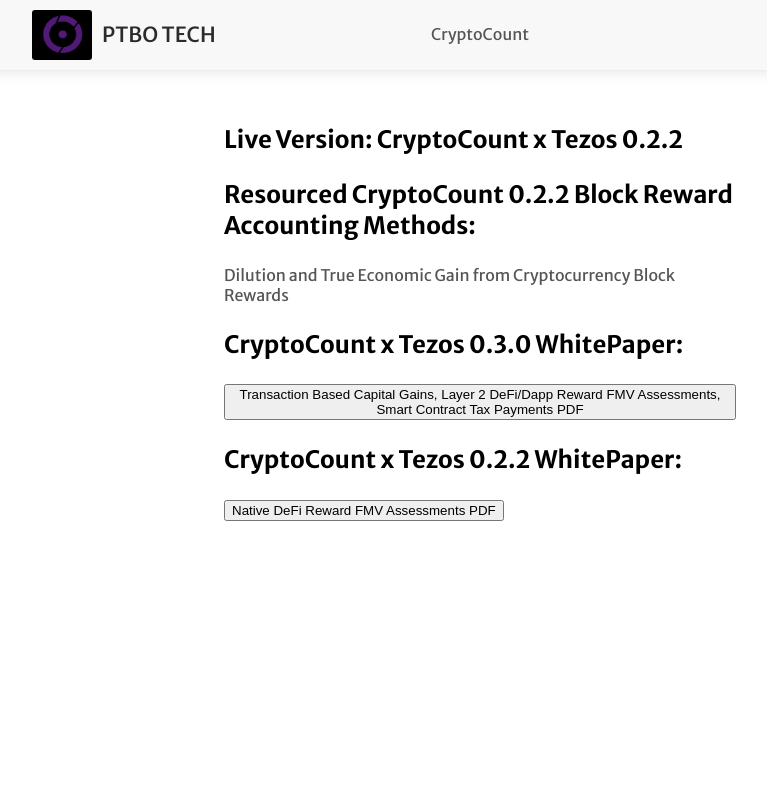
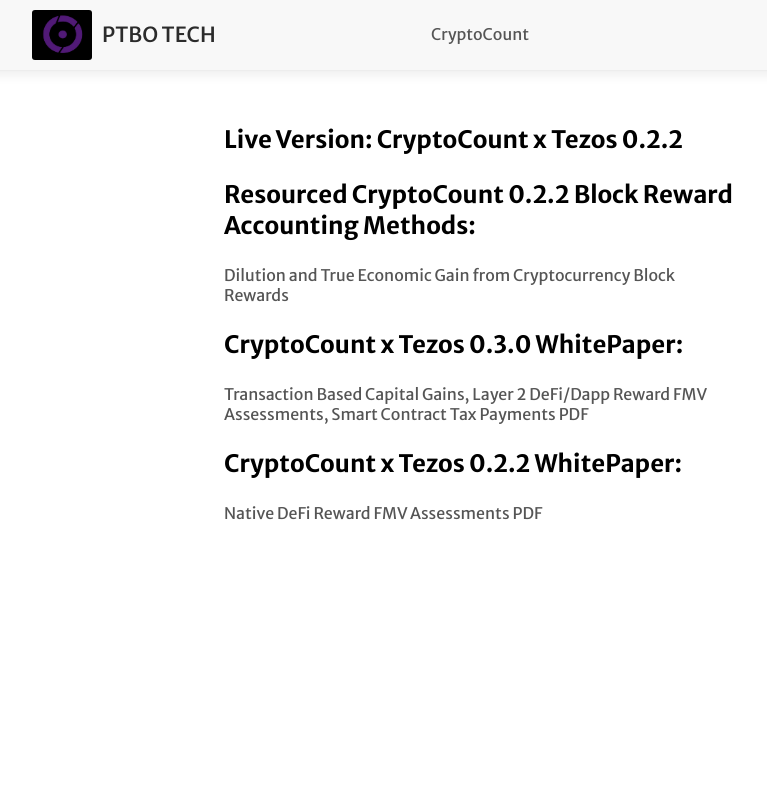
Before and after one commit to HenrikMoe/PTBOwebsite, a React (Create React App) app: page /literature in a window 1280 px wide. Shown: the top 800 px of the page, without its empty margins (160-927 px from the left). Built offline with nearby package versions, Linux system fonts and the light colour scheme.

Commit message:
Update Literature.js

```diff
--- a/src/Literature/Literature.js
+++ b/src/Literature/Literature.js
@@ -56,19 +56,19 @@
 				<h3 className={classes.words}>CryptoCount x Tezos 0.3.0 WhitePaper:
 
 				</h3>
- 				<a className={classes.Link} href={pdf1} without rel="noopener noreferrer" target="_blank">
-				      <button trailingIcon="picture_as_pdf" label="Resume">
+ 				<a className={classes.Link} href={pdf1} target="_blank">
+
 					Transaction Based Capital Gains, Layer 2 DeFi/Dapp Reward FMV Assessments, Smart Contract Tax Payments PDF
-				      </button>
+
 				   </a>
 
 				<h3 className={classes.words}>CryptoCount x Tezos 0.2.2 WhitePaper:
 
 				</h3>
-				 <a className={classes.Link} href={pdf2} without rel="noopener noreferrer" target="_blank">
-				      <button trailingIcon="picture_as_pdf" label="Resume">
+				 <a className={classes.Link} href={pdf2} target="_blank">
+
 					Native DeFi Reward FMV Assessments PDF
-				      </button>
+
 				   </a>
 			</div>
 		</div>
```
